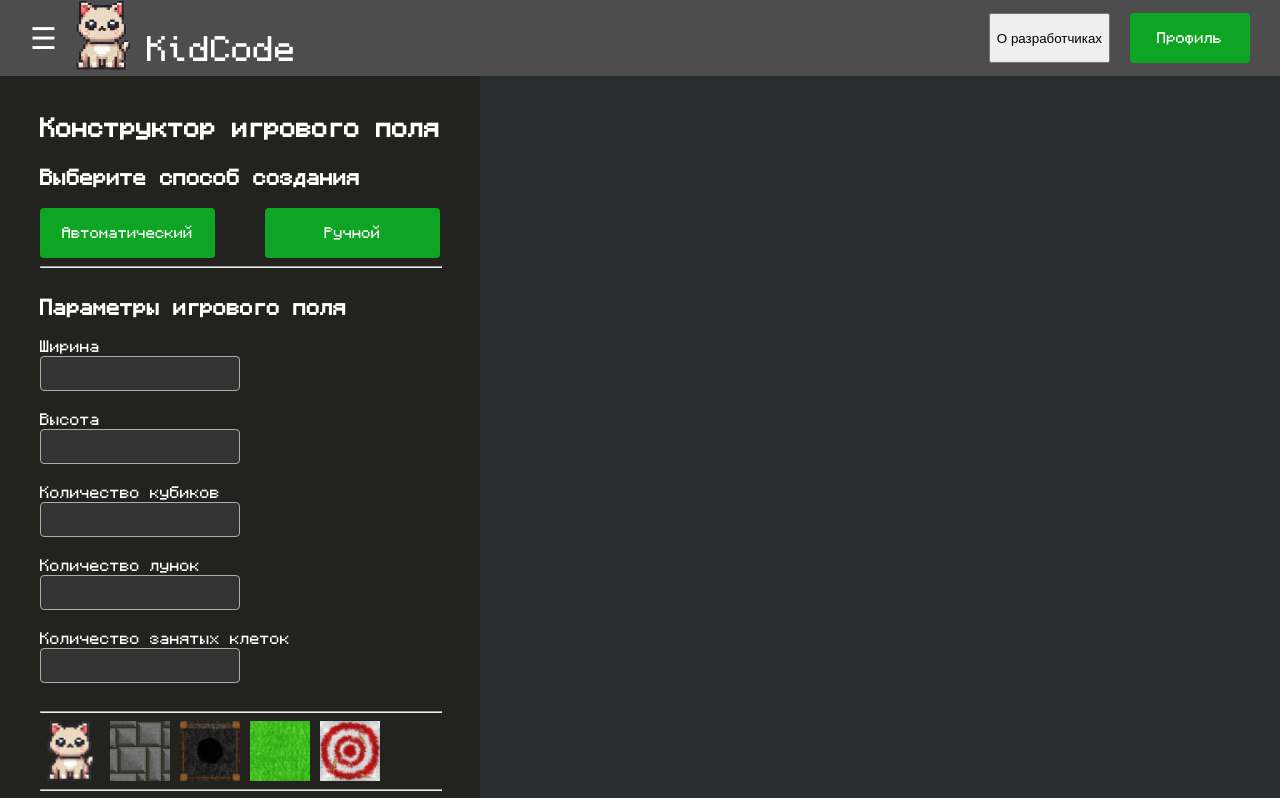
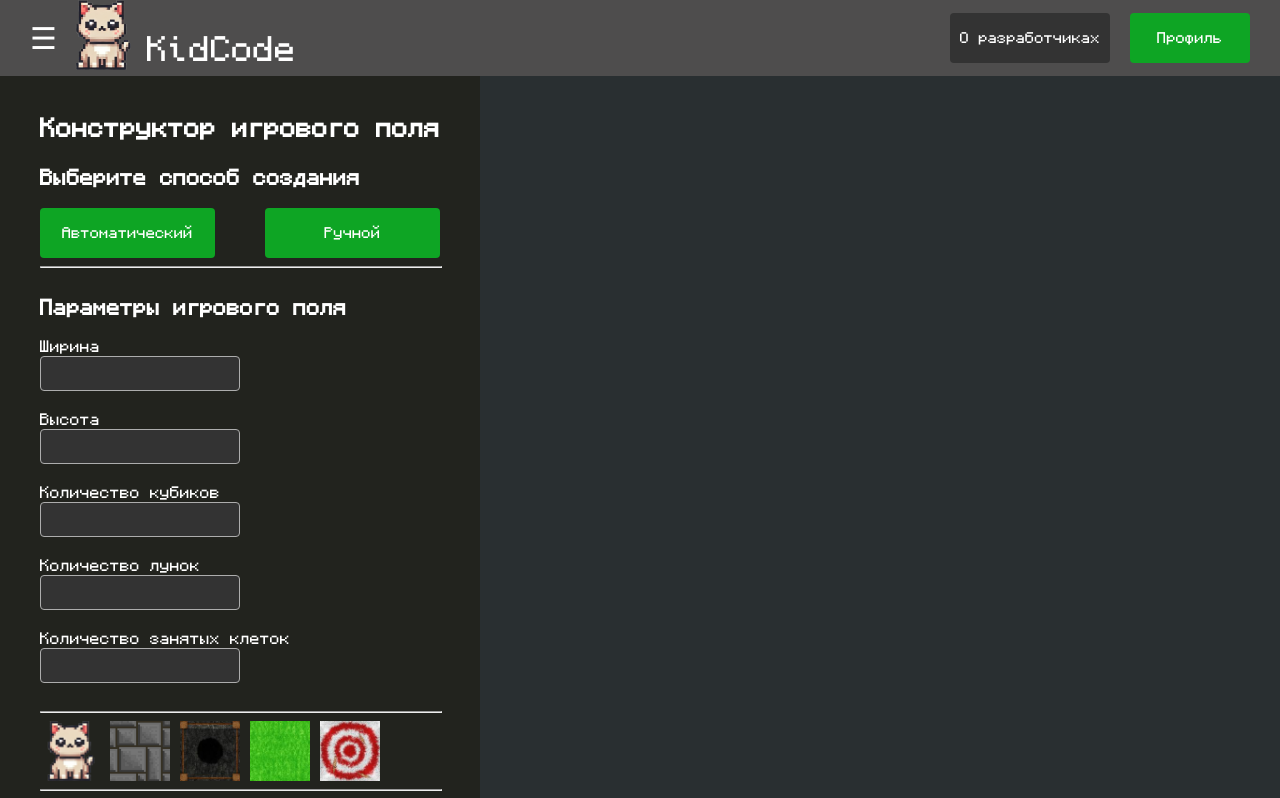
Before and after one commit to ilgorpy/kidcode, a Django app: page /constructor/ in a window 1280 px wide. Shown: the top 798 px of the page. Run offline with Django 5.2, Linux system fonts and the light colour scheme; data that the repository does not hold is empty; some libraries are stand-ins or nearby versions.

Commit message:
developers

```diff
--- a/kidcode/mainapp/static/mainapp/css/styles.css
+++ b/kidcode/mainapp/static/mainapp/css/styles.css
@@ -668,7 +668,7 @@ form.change{
   position: fixed; /* Используем fixed позиционирование */
   left: calc(400px + 35%);
   right: 20%;
-  z-index: 10; /* Убедитесь, что canvas не перекрывается */
+
 }
 
 #templates {
@@ -850,6 +850,17 @@ hr{
   border-radius: 10px;
   text-align: center;
 }
+.modal-content-developers{
+  background-color: #22231E;
+  margin: 15% auto;
+  padding: 20px;
+  border: 1px solid #888;
+  width: 80%;
+  max-width: 700px;
+  border-radius: 10px;
+  text-align: center;
+  line-height: 1.8;
+}
 
 .modal-content h2 {
   font-size: 24px;
@@ -927,3 +938,24 @@ hr{
 .swal2-popup {
   z-index: 9999; /* Увеличьте z-index для SweetAlert2, чтобы окно было поверх других элементов */
 }
+
+.developers{
+
+    width: 160px;
+    height: 50px;
+    text-wrap: nowrap;
+    padding: 5px;
+    align-self: center;
+    border: none;
+    border-radius: 4px;
+    background-color: #333;
+    color: #ffffff;
+    font-family: monocraft;
+    font-size: 14px;
+    cursor: pointer;
+    transition: background-color 0.3s ease;
+  }
+
+  .developers_name{
+
+  }
--- a/kidcode/templates/base.html
+++ b/kidcode/templates/base.html
@@ -36,17 +36,19 @@
                 <a href="{% url 'users:login'%}"><img src="{% static 'mainapp/images/pixel-last.png' %}" alt="logo" class = "logo"></a>
                 <p class = "logo_name">KidCode</p>
                 <div class = "button-grid">
-                <button id="developers">О разработчиках</button>
+                <button id="developers" class = "developers">О разработчиках</button>
                 <div id="developersModal" class="modal">
-                    <div class="modal-content">
+                    <div class="modal-content-developers">
                         <span class="close" id="closeDevelopers">&times;</span>
-                        <h2>Самарский университет. Институт информатики и кибернетики</h2>
+                        <h2 class = "developers_name">Самарский университет.</h2>
+                        <h2 class = "developers_name"> Институт информатики и кибернетики</h2>
                         <p id="clueText">Курсовая работа по дисциплине "Программная инженерия"<br> по теме "Разработка обучающей системы по основам алгоритмизации и программирования"<br>
                             Разработчики обучающиеся группы 6403-020302D<br>
                             Мананников М.А.<br>
                             Рыбаков Р.С.<br>
                             Горбачев И.Г.<br>
                             Деревяшкин А.Д.</p>
+                        <p>Руководитель: доцент кафедра ПС Зеленко Лариса Сергеевна</p>
                     </div>
                 </div>
                 {% if user.is_staff %}
```
